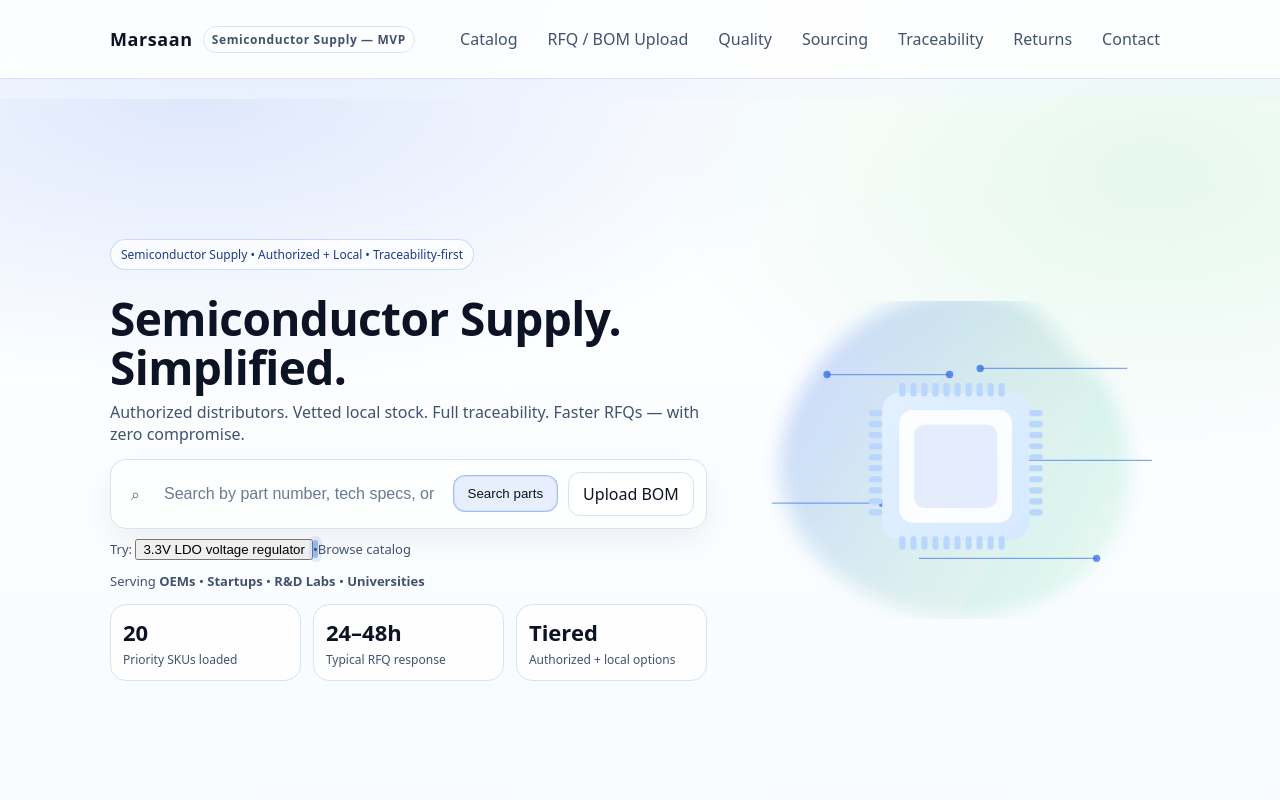
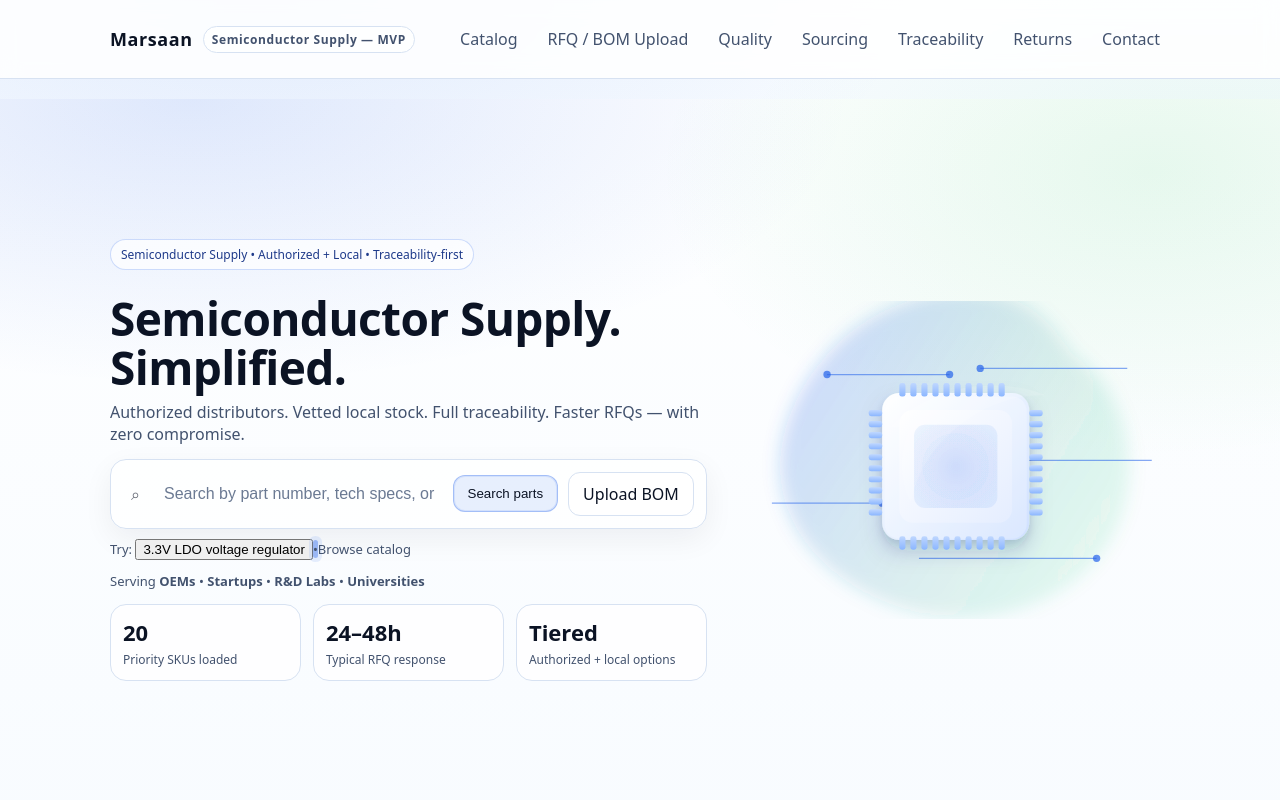
Before and after one commit to marsaansc/web, a React (Vite) app in the folder marsaan-mvp/: page / in a window 1280 px wide. Shown: the top 800 px of the page. Built offline with nearby package versions, Linux system fonts and the light colour scheme.

Commit message:
Upgrade Sourcing + home page realistic

```diff
--- a/marsaan-mvp/src/pages/Home.jsx
+++ b/marsaan-mvp/src/pages/Home.jsx
@@ -23,6 +23,36 @@
         <filter id="blur" x="-20%" y="-20%" width="140%" height="140%">
           <feGaussianBlur stdDeviation="14" />
         </filter>
+        <linearGradient id="chipBody" x1="250" y1="150" x2="490" y2="390" gradientUnits="userSpaceOnUse">
+          <stop stopColor="#FFFFFF" />
+          <stop offset="0.45" stopColor="#EAF2FF" />
+          <stop offset="1" stopColor="#CFE0FF" />
+        </linearGradient>
+        <linearGradient id="chipInner" x1="278" y1="178" x2="462" y2="362" gradientUnits="userSpaceOnUse">
+          <stop stopColor="#FFFFFF" stopOpacity="0.95" />
+          <stop offset="1" stopColor="#E6EEFF" stopOpacity="0.85" />
+        </linearGradient>
+        <radialGradient id="chipCore" cx="0" cy="0" r="1" gradientUnits="userSpaceOnUse" gradientTransform="translate(370 270) rotate(90) scale(120)">
+          <stop stopColor="#2563EB" stopOpacity="0.18" />
+          <stop offset="1" stopColor="#2563EB" stopOpacity="0.03" />
+        </radialGradient>
+        <linearGradient id="pinGrad" x1="0" y1="0" x2="0" y2="1">
+          <stop stopColor="#BFD7FF" />
+          <stop offset="1" stopColor="#8BB6FF" />
+        </linearGradient>
+        <filter id="shadow" x="-30%" y="-30%" width="160%" height="160%">
+          <feDropShadow dx="0" dy="18" stdDeviation="18" floodColor="#0B2A6B" floodOpacity="0.18"/>
+          <feDropShadow dx="0" dy="6" stdDeviation="6" floodColor="#0B2A6B" floodOpacity="0.10"/>
+        </filter>
+        <filter id="innerGlow" x="-20%" y="-20%" width="140%" height="140%">
+          <feGaussianBlur stdDeviation="2" result="blur2" />
+          <feColorMatrix in="blur2" type="matrix" values="
+            1 0 0 0 0
+            0 1 0 0 0
+            0 0 1 0 0
+            0 0 0 12 -6" result="glow"/>
+          <feComposite in="glow" in2="SourceGraphic" operator="over"/>
+        </filter>
       </defs>
 
       {/* soft background blob */}
@@ -47,12 +77,30 @@
       </g>
 
       {/* chip */}
-      <rect x="250" y="150" width="240" height="240" rx="28" fill="url(#g1)" />
-      <rect x="278" y="178" width="184" height="184" rx="22" fill="#FFFFFF" opacity="0.88" />
-      <rect x="302" y="202" width="136" height="136" rx="18" fill="#2563EB" opacity="0.10" />
+      <g filter="url(#shadow)">
+        {/* body */}
+        <rect x="250" y="150" width="240" height="240" rx="28" fill="url(#chipBody)" />
+        {/* bevel */}
+        <path
+          d="M278 156h184c13 0 24 11 24 24v184c0 13-11 24-24 24H278c-13 0-24-11-24-24V180c0-13 11-24 24-24Z"
+          fill="#FFFFFF"
+          opacity="0.22"
+        />
+        {/* inner frame */}
+        <rect x="278" y="178" width="184" height="184" rx="22" fill="url(#chipInner)" />
+        {/* core */}
+        <rect x="302" y="202" width="136" height="136" rx="18" fill="url(#chipCore)" filter="url(#innerGlow)" />
+      </g>
+
+      {/* highlight sweep */}
+      <path
+        d="M262 206c44-44 108-70 178-68 28 1 54 6 76 16-52-2-106 19-150 57-38 33-61 74-69 118-10-18-15-39-15-62 0-22 5-42 14-61z"
+        fill="#FFFFFF"
+        opacity="0.12"
+      />
 
       {/* pins */}
-      <g fill="#B9D6FF">
+      <g fill="url(#pinGrad)">
         {Array.from({length:10}).map((_,i)=> (
           <rect key={`t${i}`} x={278 + i*18} y="134" width="10" height="22" rx="4" />
         ))}
--- a/marsaan-mvp/src/pages/Sourcing.jsx
+++ b/marsaan-mvp/src/pages/Sourcing.jsx
@@ -21,12 +21,22 @@
         <path d="M740 50 V370" />
       </g>
 
-      {/* simplified continent blobs */}
+      {/* high-detail continent silhouettes (inline SVG, no external assets) */}
       <g opacity="0.18" fill="#2563eb">
-        <path d="M145 130c25-20 60-28 95-20 26 6 45 22 44 40-1 19-23 29-36 44-16 18-10 38-33 48-20 8-46-1-67-14-21-14-44-40-42-66 1-14 16-22 39-32z" />
-        <path d="M330 250c30-26 70-37 114-30 31 5 56 22 55 43-1 22-30 35-48 54-21 22-10 47-39 60-25 11-58-1-83-18-26-18-54-52-49-83 3-18 20-27 50-26z" />
-        <path d="M520 150c30-30 76-44 122-34 34 7 61 28 61 52 0 27-33 39-55 60-27 25-10 55-44 71-29 13-66 0-94-22-30-23-61-67-52-104 6-24 30-32 62-23z" />
-        <path d="M690 265c20-18 49-24 78-17 22 5 38 18 38 33 0 17-20 25-33 39-16 17-7 36-28 46-18 8-40 0-57-13-18-14-36-41-30-64 3-14 14-20 32-24z" />
+        {/* North America */}
+        <path d="M115 122c22-16 52-28 86-32 44-6 86 6 112 26 18 14 27 32 19 50-8 17-28 20-45 30-20 11-21 30-38 45-19 17-50 24-80 19-35-6-70-27-85-52-16-26-7-61 31-86z"/>
+        {/* Greenland */}
+        <path d="M300 102c14-9 36-11 50-3 10 6 10 16 1 23-9 6-25 9-38 6-14-3-22-15-13-26z"/>
+        {/* South America */}
+        <path d="M255 235c20-12 44-4 56 13 14 20 14 50 2 73-10 19-11 38-25 55-15 19-37 29-56 22-20-7-30-30-33-51-4-28 7-55 17-82 7-17 16-23 39-30z"/>
+        {/* Europe */}
+        <path d="M395 145c18-12 44-18 67-14 18 3 33 12 35 23 2 12-9 20-22 25-14 6-15 16-27 22-14 7-32 8-48 2-16-6-30-18-28-31 2-11 11-18 23-27z"/>
+        {/* Africa */}
+        <path d="M430 205c26-18 62-24 92-16 26 7 46 24 44 44-2 20-24 29-34 46-10 18-7 40-23 52-19 14-46 16-70 8-24-7-46-26-52-48-6-23 7-38 20-56 8-10 11-18 23-30z"/>
+        {/* Asia */}
+        <path d="M545 138c42-26 102-36 158-26 46 8 84 30 86 57 2 27-25 41-44 56-20 16-18 35-38 51-26 22-68 31-109 25-42-6-81-28-98-55-18-28-8-63 17-86 11-10 15-16 28-22z"/>
+        {/* Australia */}
+        <path d="M720 290c20-13 48-15 69-6 18 7 28 21 23 34-5 13-22 15-35 22-13 7-16 18-31 23-17 6-37 3-52-7-15-10-22-28-16-41 5-11 19-16 42-25z"/>
       </g>
 
       {/* network lines */}
```
